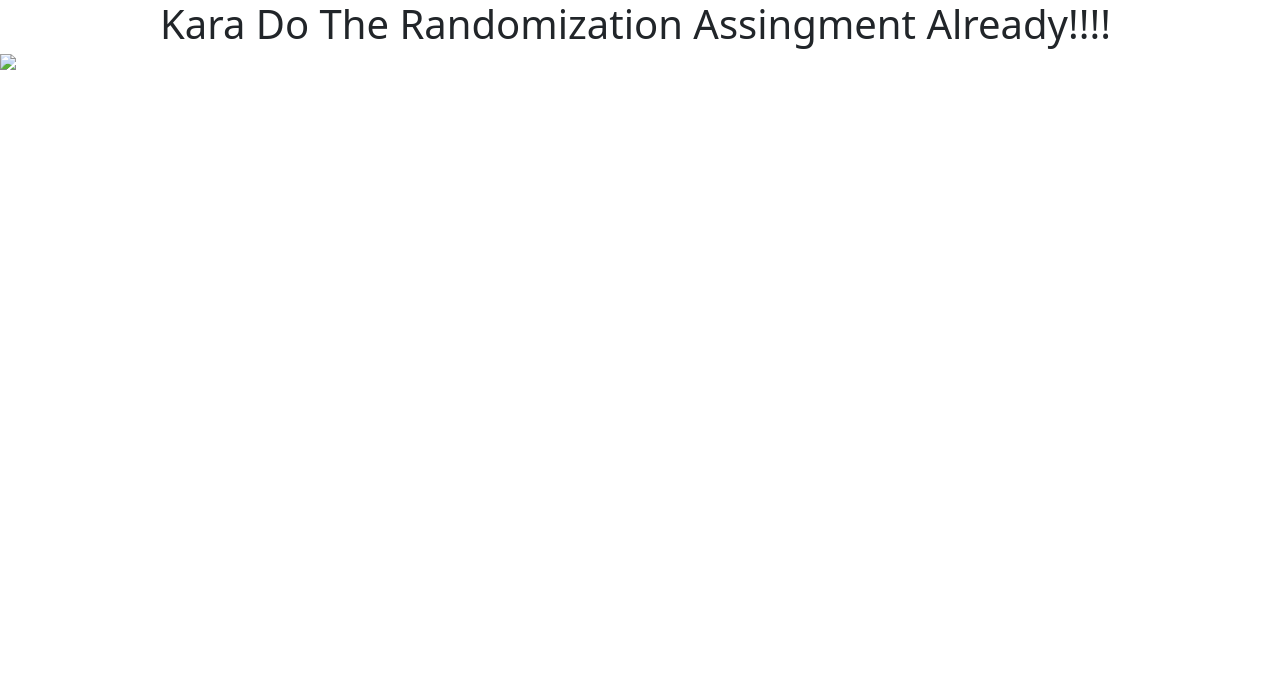
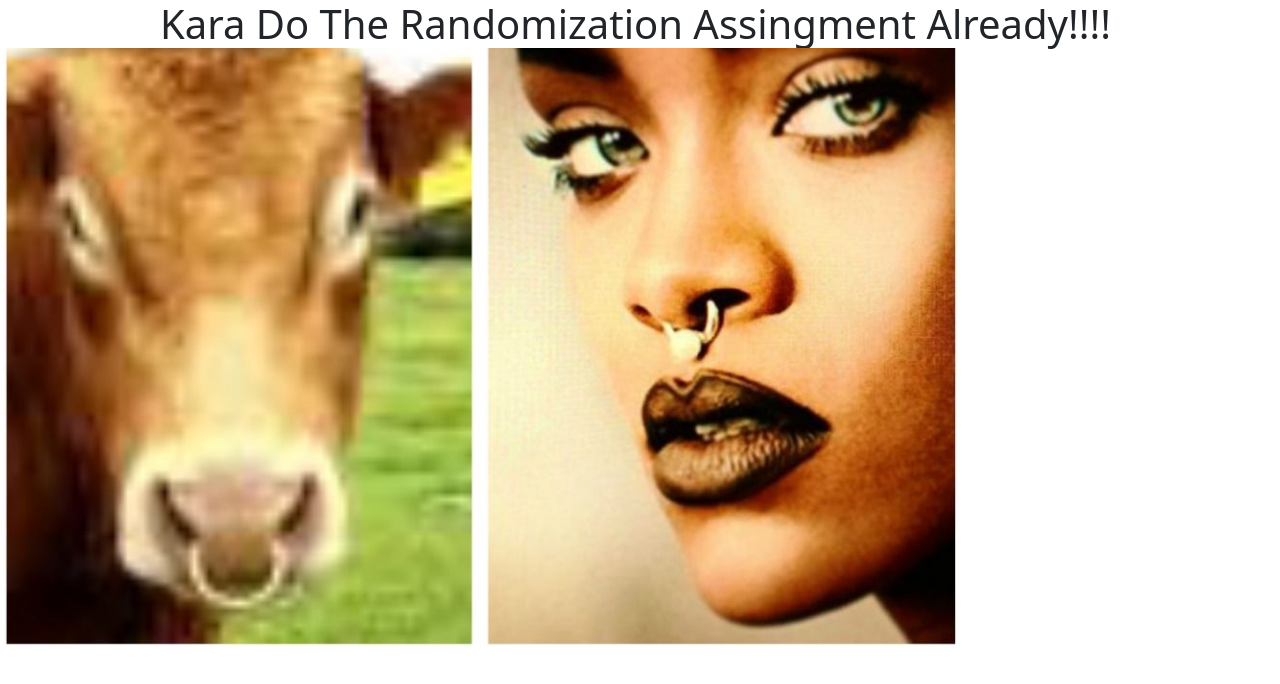
Before and after one commit to davidcloak/KaraDoYourAssingment, a plain HTML site: page index.html in a window 1280 px wide. Drawn offline with nearby package versions, Linux system fonts and the light colour scheme.

Commit message:
Update index.html

```diff
--- a/index.html
+++ b/index.html
@@ -20,7 +20,7 @@
         }
     </style>
     <h1 class="center">Kara Do The Randomization Assingment Already!!!!</h1>
-    <img class="center" src="a.jpeg">
+    <img class="center" src="a.jpg">
 
     <script src="https://cdn.jsdelivr.net/npm/bootstrap@5.0.1/dist/js/bootstrap.bundle.min.js" integrity="sha384-gtEjrD/SeCtmISkJkNUaaKMoLD0//ElJ19smozuHV6z3Iehds+3Ulb9Bn9Plx0x4" crossorigin="anonymous"></script>
 
```
